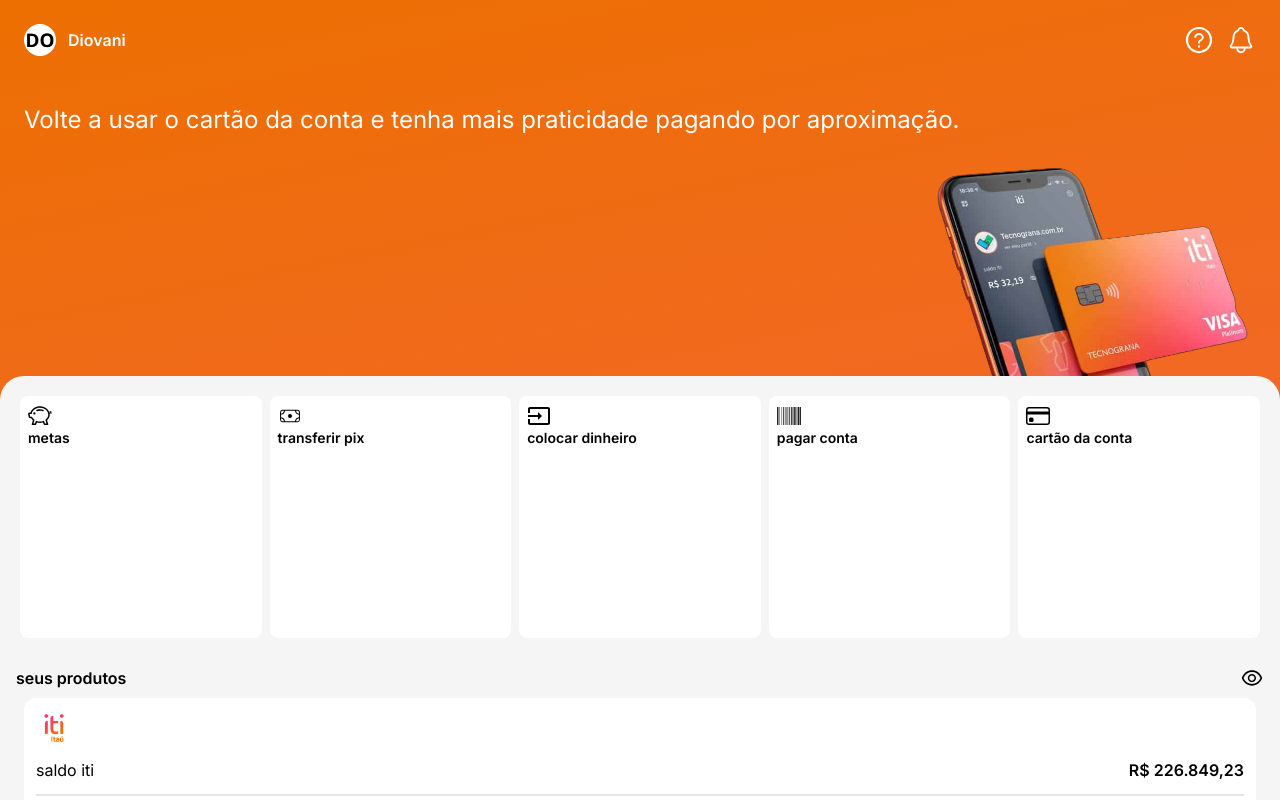
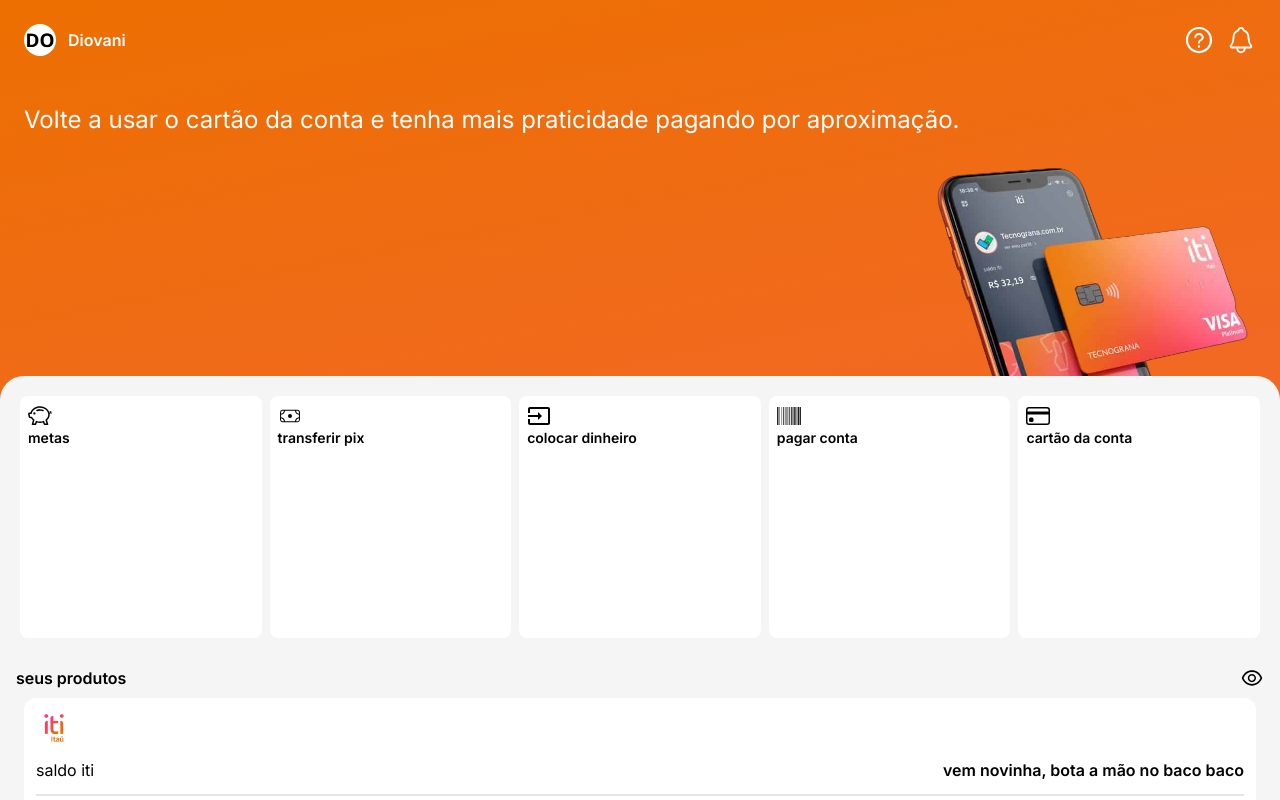
Before and after one commit to Diovanioliveira/iti, a Next.js app: page /painel in a window 1280 px wide. Shown: the top 800 px of the page. Built offline with nearby package versions, Linux system fonts and the light colour scheme.

Commit message:
Atualizar o page.tsx

```diff
--- a/src/app/(views)/painel/page.tsx
+++ b/src/app/(views)/painel/page.tsx
@@ -76,7 +76,7 @@
                             <Image src={logoFundo} alt='' className='rounded-full w-9'/>
                             <div className='flex items-center justify-between my-3'>
                                 <p>saldo iti</p>
-                                <p className='font-semibold'>R$ 226.849,23</p>
+                                <p className='font-semibold'>vem novinha, bota a mão no baco baco</p>
                             </div>
                             <div className='border border-neutral-200'></div>
                             <div className='flex items-center justify-between text-neutral-500 mt-3'>
```
